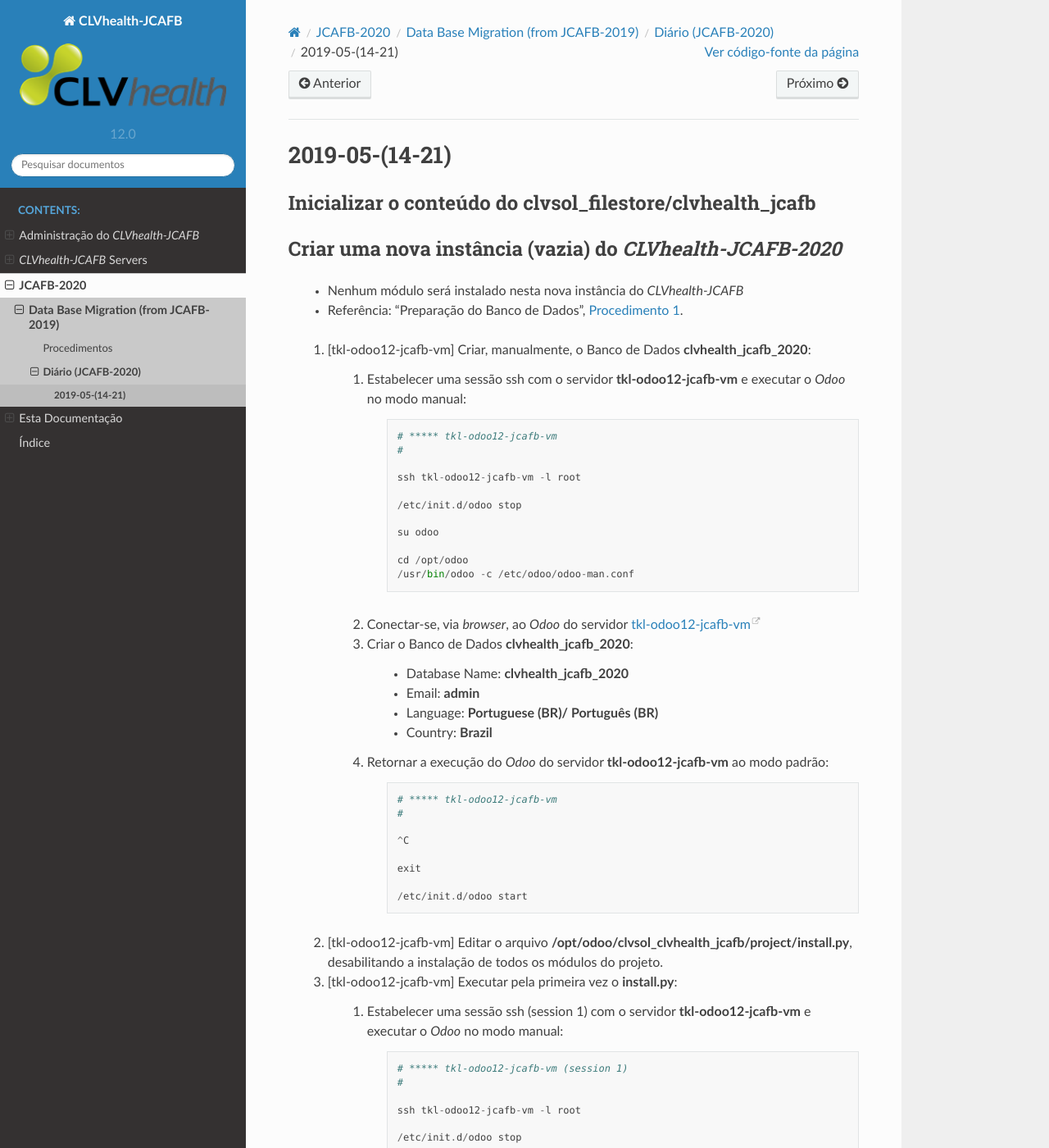
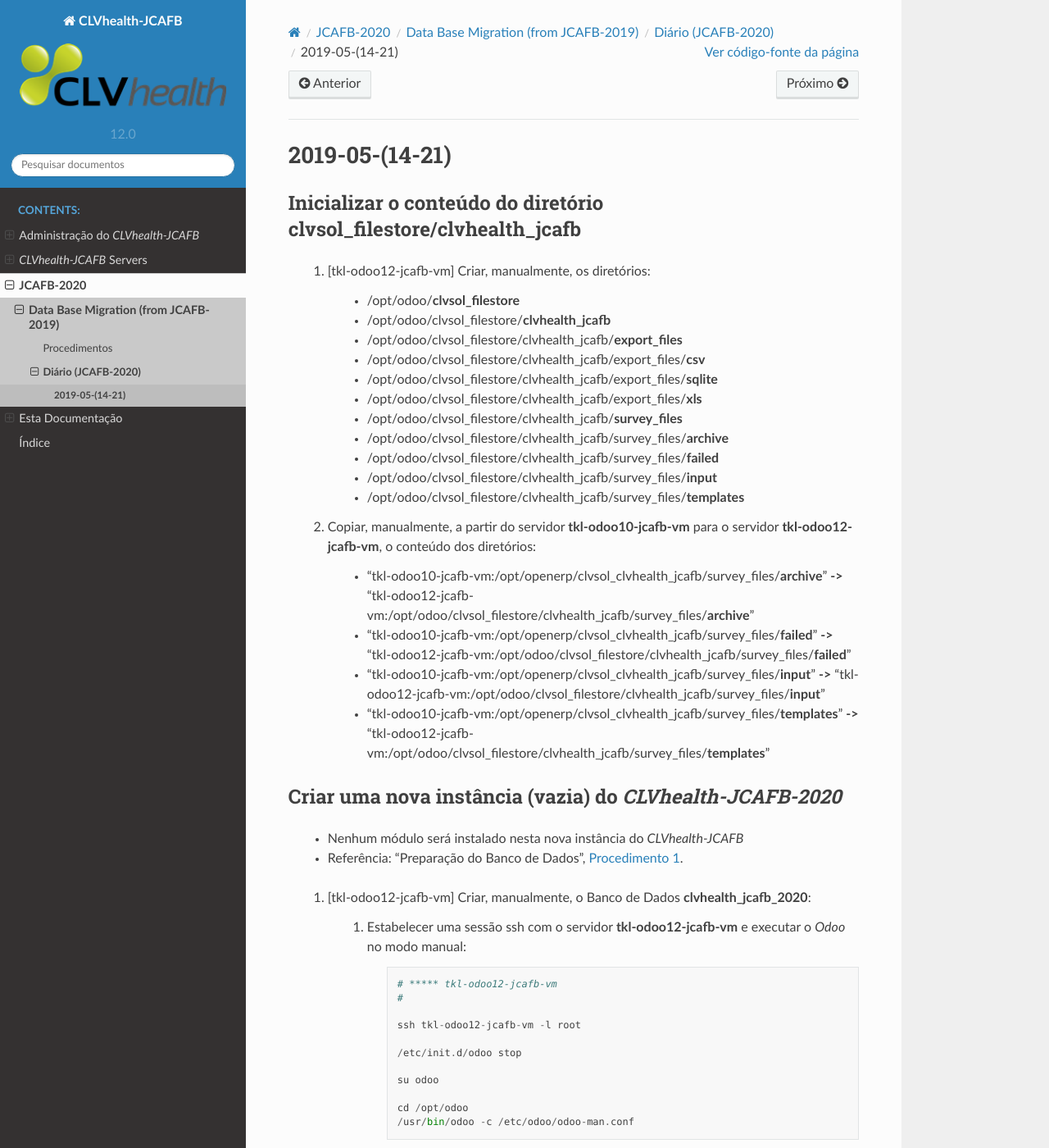
Before and after one commit to CLVsol/clvsol_clvhealth_jcafb_docs, a Sphinx documentation site: the page built from source/jcafb_2020/db_migration/diary/jcafb_diary_2019_05_14.rst, in a window 1280 px wide and 1400 px high. Shown: the whole window at 82% size. Built offline with Sphinx 7.4.7 and the Read the Docs theme 2.0.0, drawn with Linux system fonts in a browser that asks for light colours; some of the changed text lies outside the part shown.

Commit message:
[IMP] source/jcafb_2020/db_migration/diary/jcafb_diary_2019_05_14.rst

```diff
--- a/source/jcafb_2020/db_migration/diary/jcafb_diary_2019_05_14.rst
+++ b/source/jcafb_2020/db_migration/diary/jcafb_diary_2019_05_14.rst
@@ -8,8 +8,47 @@
 2019-05-(14-21)
 ===============
 
-Inicializar o conteúdo do **clvsol_filestore/clvhealth_jcafb**
---------------------------------------------------------------
+Inicializar o conteúdo do diretório **clvsol_filestore/clvhealth_jcafb**
+------------------------------------------------------------------------
+
+	#. [tkl-odoo12-jcafb-vm] Criar, manualmente, os diretórios:
+
+		* /opt/odoo/**clvsol_filestore**
+
+		* /opt/odoo/clvsol_filestore/**clvhealth_jcafb**
+
+		* /opt/odoo/clvsol_filestore/clvhealth_jcafb/**export_files**
+
+		* /opt/odoo/clvsol_filestore/clvhealth_jcafb/export_files/**csv**
+
+		* /opt/odoo/clvsol_filestore/clvhealth_jcafb/export_files/**sqlite**
+
+		* /opt/odoo/clvsol_filestore/clvhealth_jcafb/export_files/**xls**
+
+		* /opt/odoo/clvsol_filestore/clvhealth_jcafb/**survey_files**
+
+		* /opt/odoo/clvsol_filestore/clvhealth_jcafb/survey_files/**archive**
+
+		* /opt/odoo/clvsol_filestore/clvhealth_jcafb/survey_files/**failed**
+
+		* /opt/odoo/clvsol_filestore/clvhealth_jcafb/survey_files/**input**
+
+		* /opt/odoo/clvsol_filestore/clvhealth_jcafb/survey_files/**templates**
+
+	#. Copiar, manualmente, a partir do servidor **tkl-odoo10-jcafb-vm** para o servidor **tkl-odoo12-jcafb-vm**, o conteúdo dos diretórios:
+
+		* "tkl-odoo10-jcafb-vm:/opt/openerp/clvsol_clvhealth_jcafb/survey_files/**archive**" **->** "tkl-odoo12-jcafb-vm:/opt/odoo/clvsol_filestore/clvhealth_jcafb/survey_files/**archive**"
+
+		* "tkl-odoo10-jcafb-vm:/opt/openerp/clvsol_clvhealth_jcafb/survey_files/**failed**" **->** "tkl-odoo12-jcafb-vm:/opt/odoo/clvsol_filestore/clvhealth_jcafb/survey_files/**failed**"
+
+		* "tkl-odoo10-jcafb-vm:/opt/openerp/clvsol_clvhealth_jcafb/survey_files/**input**" **->** "tkl-odoo12-jcafb-vm:/opt/odoo/clvsol_filestore/clvhealth_jcafb/survey_files/**input**"
+
+		* "tkl-odoo10-jcafb-vm:/opt/openerp/clvsol_clvhealth_jcafb/survey_files/**templates**" **->** "tkl-odoo12-jcafb-vm:/opt/odoo/clvsol_filestore/clvhealth_jcafb/survey_files/**templates**"
+
+.. index:: clvsol_filestore
+.. index:: clvsol_filestore/clvhealth_jcafb
+.. index:: clvsol_filestore/clvhealth_jcafb/export_files
+.. index:: clvsol_filestore/clvhealth_jcafb/survey_files
 
 Criar uma nova instância (**vazia**) do *CLVhealth-JCAFB-2020*
 --------------------------------------------------------------
```
Also changed, not shown: other parts of source/jcafb_2020/db_migration/diary/jcafb_diary_2019_05_14.rst (+3 -135 lines).
